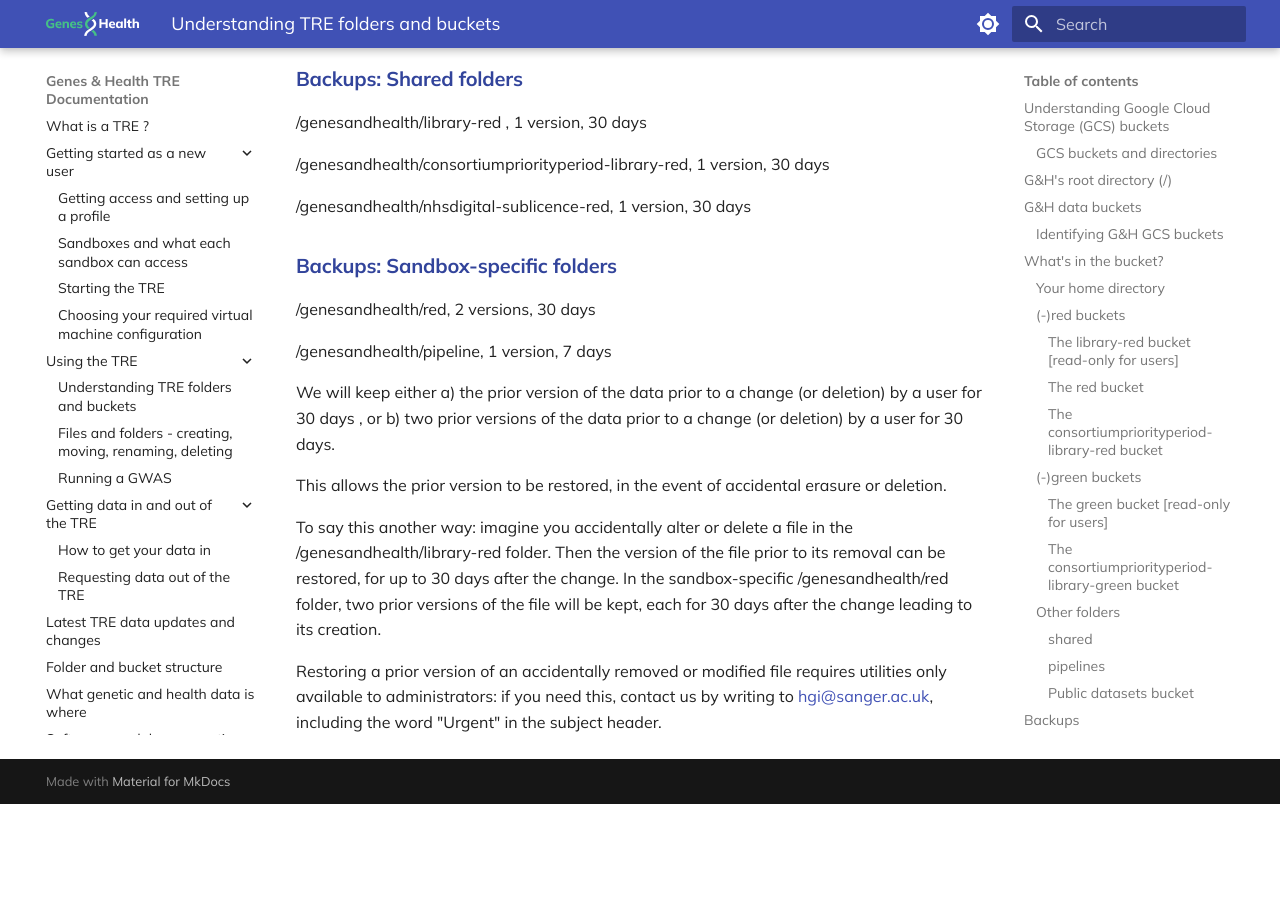
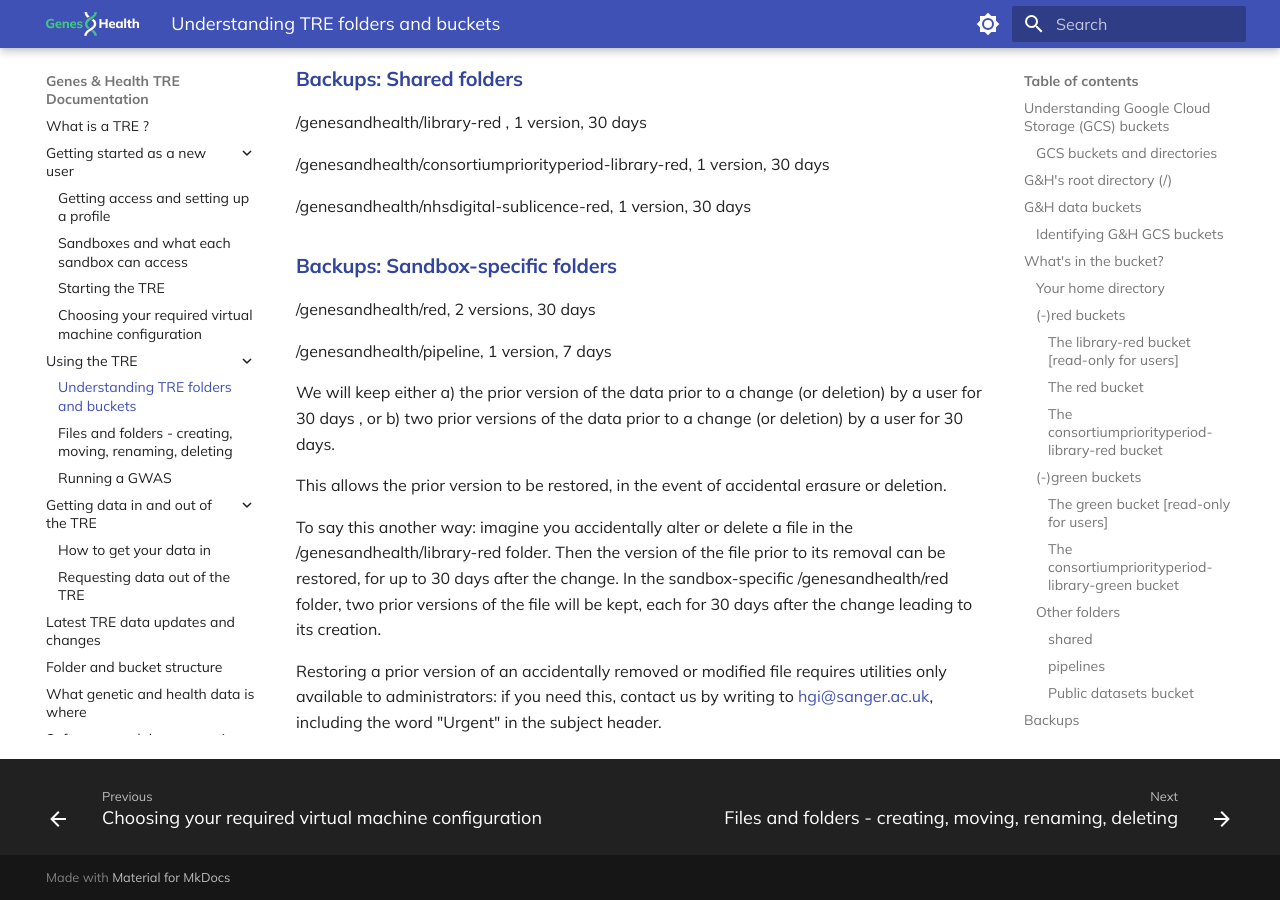
Before and after one commit to genes-and-health/TRE-documentation-v3, an MkDocs documentation site: the page built from docs/using-the-tre/understanding-tre-folders-and-buckets.md, in a window 1280 px wide and 900 px high, scrolled down 7660 px. Built offline with MkDocs 1.6.1 and Material for MkDocs 9.7.7, drawn with Linux system fonts in a browser that asks for light colours; comment, search, counter and statistics services are not loaded; before the commit the page ends 8464 px from its top, so only the background shows below that; some of the changed lines change nothing that is shown.

Commit message:
Update mkdocs.yml
use the renamed .md for "Understanding TRE folders and buckets"

```diff
--- a/mkdocs.yml
+++ b/mkdocs.yml
@@ -63,7 +63,7 @@
       - Starting the TRE: getting-started-as-a-new-user/starting-the-tre.md
       - Choosing your required virtual machine configuration: getting-started-as-a-new-user/choosing-your-virtual-machine.md
   - Using the TRE:
-      - Understanding TRE folders and buckets: using-the-tre/folder-and-bucket-structure.md
+      - Understanding TRE folders and buckets: using-the-tre/understanding-tre-folders-and-buckets.md
       - Files and folders - creating, moving, renaming, deleting: using-the-tre/handling-files-and-folders.md
       - Running a GWAS: using-the-tre/running-a-gwas.md
   - Getting data in and out of the TRE:
```
